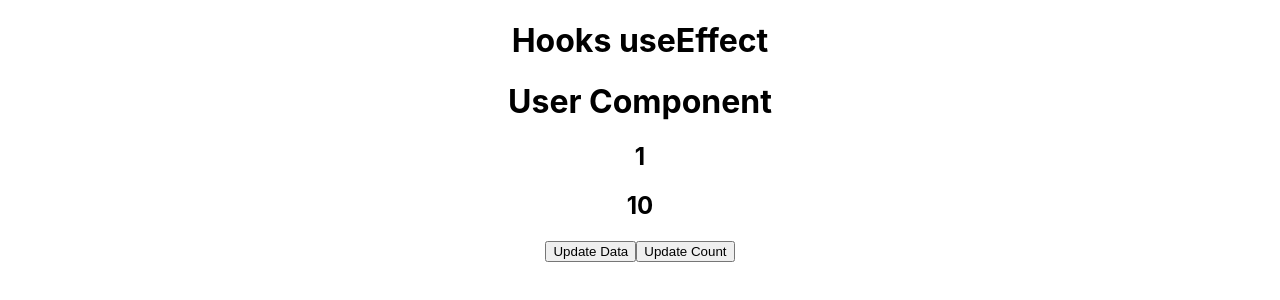
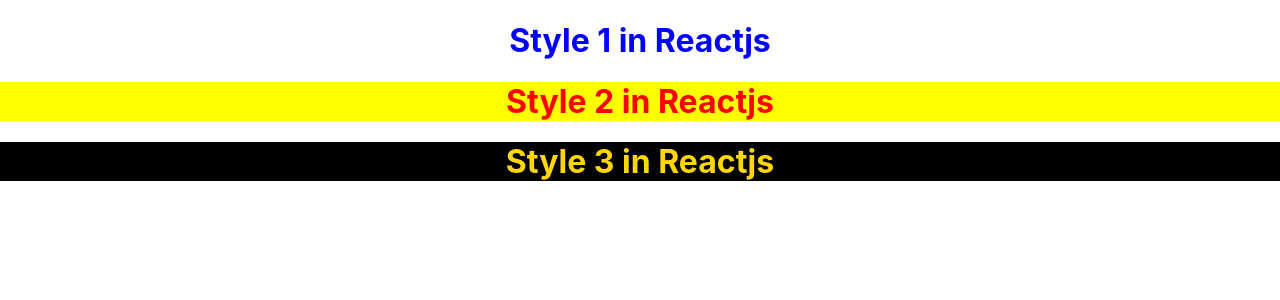
Before and after one commit to Bijarniankit/react-for-dummies, a React (Create React App) app: page / in a window 1280 px wide. Shown: the top 300 px of the page. Built offline with nearby package versions, Linux system fonts and the light colour scheme.

Commit message:
different styles

```diff
--- a/src/App.js
+++ b/src/App.js
@@ -1,18 +1,17 @@
 import './App.css'
-import React, { useState } from 'react'
-import User from './components/User_lifecycle'
+import './Style.css'
+import style from './custom.module.css'
 
-function App() {
+import React from 'react'
 
-    const [data, setData] = useState(1)
-    const [count, setCount] = useState(10)
+function App(){
 
-    return (
-        <div className="App" >
-            <h1> Hooks useEffect </h1>
-            <User data={data} count={count} />
-            <button onClick={() => { setData(data + 1) }}>Update Data</button>
-            <button onClick={() => { setCount(count + 1) }}>Update Count</button>
+    return(
+        <div className="App">
+            <h1 className="primary">Style 1 in Reactjs</h1>
+            <h1 style={{backgroundColor:'yellow',color:'red'}}>Style 2 in Reactjs</h1>
+            <h1 className={style.success}>Style 3 in Reactjs</h1>
+
         </div>
     )
 }
--- /dev/null
+++ b/src/Style.css
@@ -0,0 +1,3 @@
+.primary{
+    color: blue;
+}
--- /dev/null
+++ b/src/custom.module.css
@@ -0,0 +1,4 @@
+.success{
+    color: gold;
+    background-color: black;
+}
```
Also changed, not shown: src/app files/App_Hooks_useEffect.js (added, +20 -0 lines).
